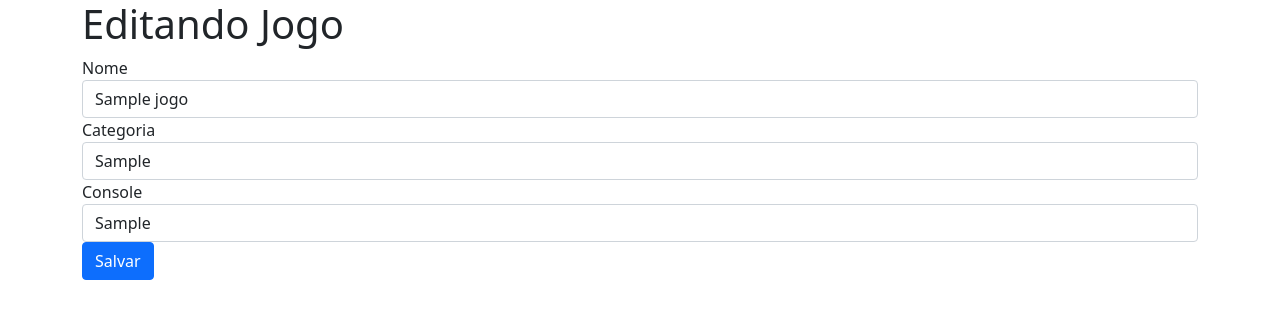
After one commit to gabrielfreire8/Flask---WebApp, a Flask app: page /editar/1 in a window 1280 px wide. The commit adds this page. Shown: the top 319 px of the page. Run offline with Flask 3, Linux system fonts and the light colour scheme; the visitor is signed in with stand-in values (Sample User, id 1); tables that the repository leaves empty hold one stand-in row (values such as "Sample post"); some libraries are stand-ins or nearby versions.

Commit message:
Criação boas praticas de organização

```diff
--- a/jogoteca.py
+++ b/jogoteca.py
@@ -1,100 +1,13 @@
-from flask import Flask, render_template, request, redirect, session, flash, url_for
+from flask import Flask
 from flask_sqlalchemy import SQLAlchemy
 
 app = Flask(__name__)
-app.secret_key = 'seguro'
-
-# CONFIG BANCO
-app.config['SQLALCHEMY_DATABASE_URI'] = (
-    'mysql+mysqlconnector://root:root@localhost/jogoteca'
-)
-app.config['SQLALCHEMY_TRACK_MODIFICATIONS'] = False
+app.config.from_pyfile('config.py')
 
 db = SQLAlchemy(app)
 
-# MODELS
-class Jogos(db.Model):
-    __tablename__ = 'jogos'
-    id = db.Column(db.Integer, primary_key=True, autoincrement=True)
-    nome = db.Column(db.String(50), nullable=False)
-    categoria = db.Column(db.String(40), nullable=False)
-    console = db.Column(db.String(20), nullable=False)
+from views import *
 
-    def __repr__(self):
-        return f'<Jogo {self.nome}>'
-
-
-class Usuarios(db.Model):
-    __tablename__ = 'usuarios'
-    nickname = db.Column(db.String(8), primary_key=True, nullable=False)
-    nome = db.Column(db.String(20), nullable=False)
-    senha = db.Column(db.String(100), nullable=False)
-
-# ROTAS
-@app.route("/")
-def index():
-    lista = Jogos.query.order_by(Jogos.id).all()
-    return render_template("lista.html", titulo="Jogos", jogos=lista)
-
-
-@app.route("/novo")
-def novo():
-    if 'usuario_logado' not in session or session['usuario_logado'] is None:
-        return redirect(url_for('login', proxima=url_for('novo')))
-    return render_template("novo.html", titulo="Novo Jogo")
-
-
-@app.route("/criar", methods=["POST"])
-def criar():
-    if 'usuario_logado' not in session or session['usuario_logado'] is None:
-        return redirect(url_for('login'))
-
-    nome = request.form['nome']
-    categoria = request.form['categoria']
-    console = request.form['console']
-
-    jogo = Jogos(nome=nome, categoria=categoria, console=console)
-    db.session.add(jogo)
-    db.session.commit()
-
-    flash('Jogo cadastrado com sucesso!')
-    return redirect(url_for('index'))
-
-
-@app.route("/login")
-def login():
-    proxima = request.args.get('proxima') or url_for('index')
-    return render_template("login.html", proxima=proxima)
-
-
-
-@app.route("/autenticar", methods=["POST"])
-def autenticar():
-    usuario = Usuarios.query.filter_by(
-        nickname=request.form['usuario']
-    ).first()
-
-    if usuario and request.form['senha'] == usuario.senha:
-        session['usuario_logado'] = usuario.nickname
-        flash(f'{usuario.nickname} logado com sucesso!')
-
-        proxima_pagina = request.form.get('proxima')
-
-        if not proxima_pagina or proxima_pagina == 'None':
-            proxima_pagina = url_for('index')
-
-        return redirect(proxima_pagina)
-    else:
-        flash('Erro no login!')
-        return redirect(url_for('login'))
-
-
-
-@app.route("/logout")
-def logout():
-    session['usuario_logado'] = None
-    flash("Usuário foi deslogado!")
-    return redirect(url_for('index'))
 
 
 if __name__ == "__main__":
--- /dev/null
+++ b/templates/editar.html
@@ -0,0 +1,23 @@
+{% extends "template.html" %}
+{% block conteudo %}
+      <form action="{{ url_for('atualizar') }}" method="post">
+        <fieldset>
+          <div class="form-group">
+            <label for="nome">Nome</label>
+            <input type="text" id="nome" name="nome" class="form-control" value="{{ jogo.nome }}">
+          </div>
+          <div class="form-group">
+            <label for="categoria">Categoria</label>
+            <input type="text" id="categoria" name="categoria" class="form-control" value="{{ jogo.categoria }}">
+          </div>
+          <div class="form-group">
+            <label for="console">Console</label>
+            <input type="text" id="console" name="console" class="form-control" value="{{ jogo.console }}">
+          </div>
+          <button type="submit" class="btn btn-primary btn-salvar">Salvar</button>
+        </fieldset>
+      </form>
+    </div>
+</body>
+</html>
+{% endblock %}
--- a/templates/lista.html
+++ b/templates/lista.html
@@ -6,6 +6,7 @@
                <th>Nome</th>
                 <th>Categoria</th>
                 <th>Console</th>
+                <th></th>
             </tr>
         </thead>
         <tbody>
@@ -14,6 +15,7 @@
               <td>{{ jogo.nome }}</td>
                <td>{{ jogo.categoria }}</td>
                <td>{{ jogo.console }}</td>
+               <td><a href="{{ url_for('editar', id=jogo.id) }}" >Editar</a></td>
            </tr>
             {% endfor %}
         </tbody>
--- /dev/null
+++ b/views.py
@@ -0,0 +1,85 @@
+from flask import render_template, request, redirect, session, flash, url_for
+from jogoteca import app, db
+from models import Jogos, Usuarios
+
+
+
+@app.route("/")
+def index():
+    lista = Jogos.query.order_by(Jogos.id).all()
+    return render_template("lista.html", titulo="Jogos", jogos=lista)
+
+
+@app.route("/novo")
+def novo():
+    if 'usuario_logado' not in session or session['usuario_logado'] is None:
+        return redirect(url_for('login', proxima=url_for('novo')))
+    return render_template("novo.html", titulo="Novo Jogo")
+
+
+@app.route("/criar", methods=["POST"])
+def criar():
+    if 'usuario_logado' not in session or session['usuario_logado'] is None:
+        return redirect(url_for('login'))
+
+    nome = request.form['nome']
+    categoria = request.form['categoria']
+    console = request.form['console']
+
+    jogo = Jogos(nome=nome, categoria=categoria, console=console)
+    db.session.add(jogo)
+    db.session.commit()
+
+    flash('Jogo cadastrado com sucesso!')
+    return redirect(url_for('index'))
+
+@app.route("/editar/<int:id>")
+def editar(id):
+    if 'usuario_logado' not in session or session['usuario_logado'] is None:
+        return redirect(
+            url_for('login', proxima=url_for('editar', id=id))
+        )
+
+    jogo = Jogos.query.get_or_404(id)
+    return render_template("editar.html", titulo="Editando Jogo", jogo=jogo)
+
+
+@app.route("/atualizar", methods=["POST"])
+def atualizar():
+    pass
+
+
+@app.route("/login")
+def login():
+    proxima = request.args.get('proxima') or url_for('index')
+    return render_template("login.html", proxima=proxima)
+
+
+
+@app.route("/autenticar", methods=["POST"])
+def autenticar():
+    usuario = Usuarios.query.filter_by(
+        nickname=request.form['usuario']
+    ).first()
+
+    if usuario and request.form['senha'] == usuario.senha:
+        session['usuario_logado'] = usuario.nickname
+        flash(f'{usuario.nickname} logado com sucesso!')
+
+        proxima_pagina = request.form.get('proxima')
+
+        if not proxima_pagina or proxima_pagina == 'None':
+            proxima_pagina = url_for('index')
+
+        return redirect(proxima_pagina)
+    else:
+        flash('Erro no login!')
+        return redirect(url_for('login'))
+
+
+
+@app.route("/logout")
+def logout():
+    session['usuario_logado'] = None
+    flash("Usuário foi deslogado!")
+    return redirect(url_for('index'))
```
Also changed, not shown: config.py (added, +12 -0 lines), models.py (added, +22 -0 lines).
